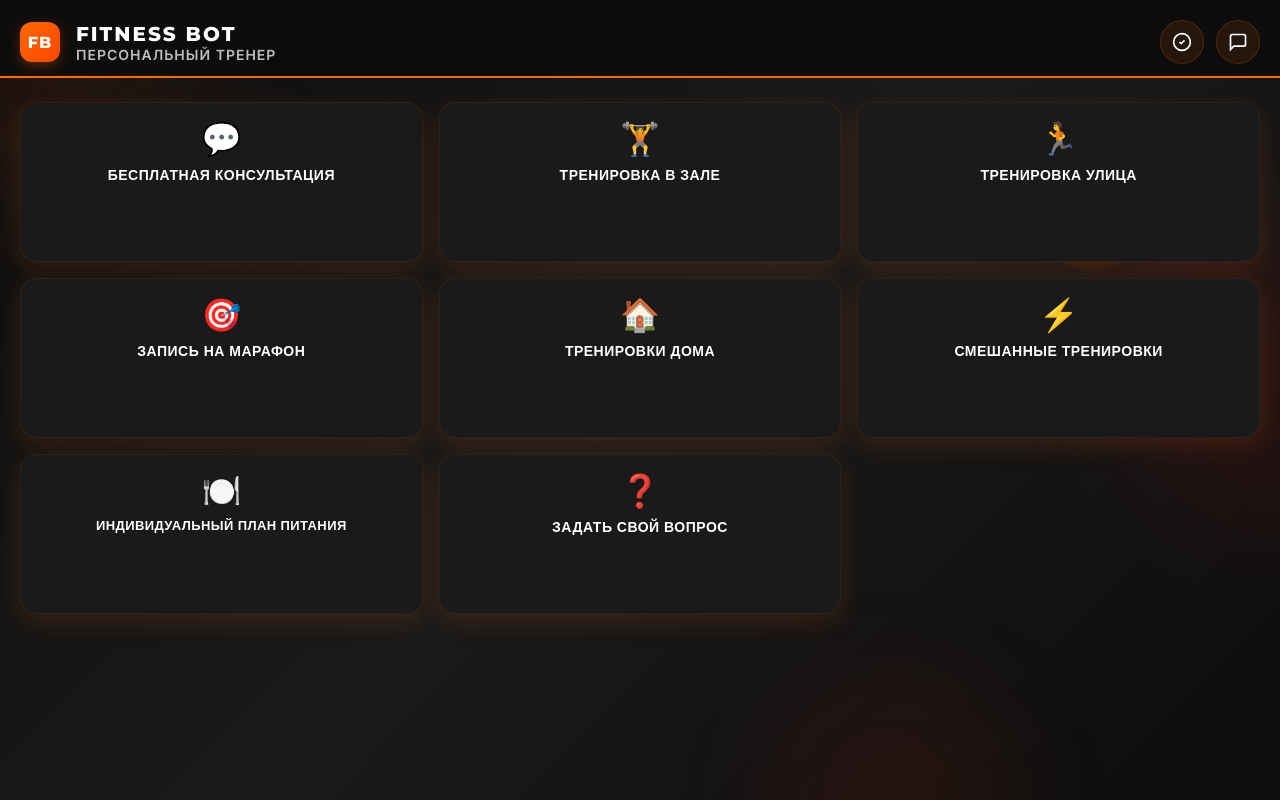
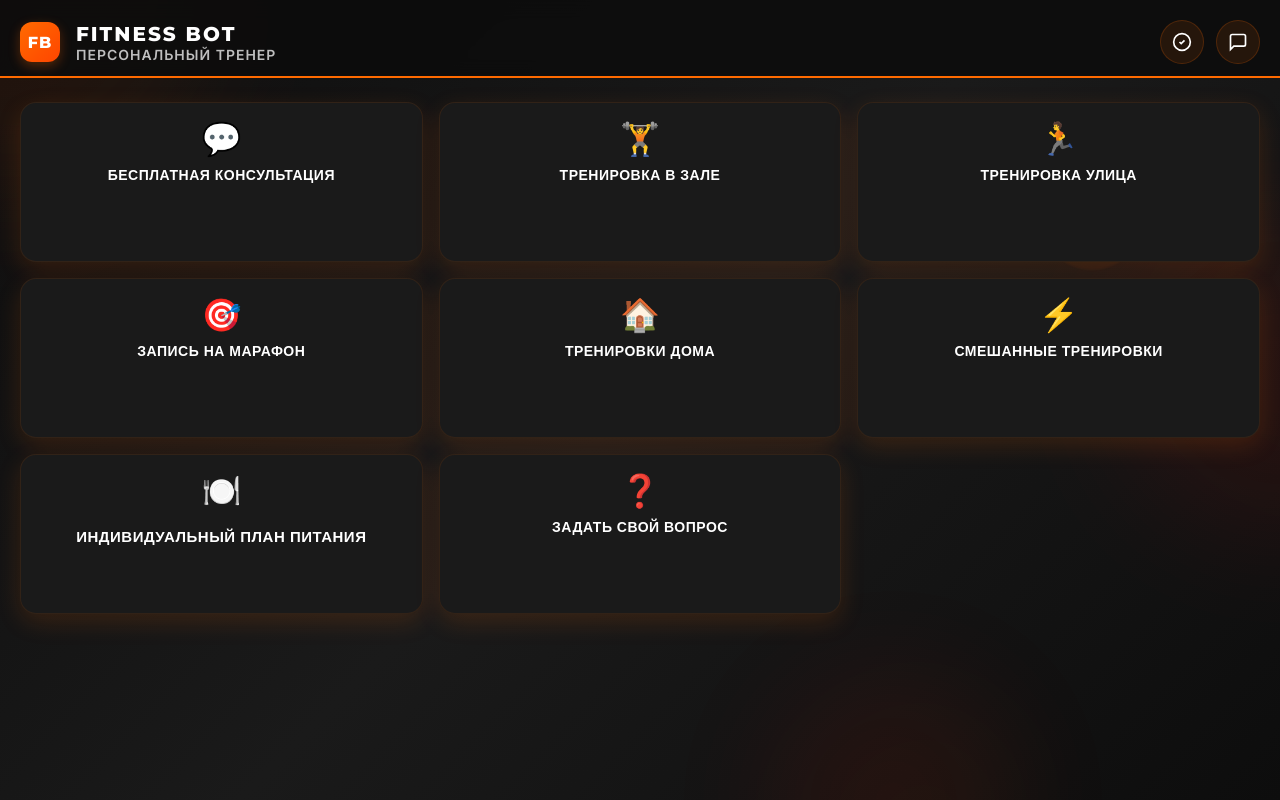
Before and after one commit to preff23/fitness-bot-miniapp, a plain HTML site: page index.html in a window 1280 px wide. Drawn offline with Linux system fonts and the light colour scheme.

Commit message:
Fix nutrition plan button: text wraps to two lines with proper centering, readable font size

```diff
--- a/styles.css
+++ b/styles.css
@@ -278,13 +278,19 @@ body {
 
 /* Special styles for long text buttons */
 .menu-card[data-action="nutrition_plan"] .card-label {
-  font-size: 11px;
-  letter-spacing: 0.2px;
-  white-space: nowrap;
+  font-size: 13px;
+  letter-spacing: 0.3px;
+  white-space: normal;
   overflow: visible;
   text-overflow: clip;
   max-width: 100%;
-  line-height: 1.1;
+  line-height: 1.2;
+  word-wrap: break-word;
+  text-align: center;
+  display: flex;
+  align-items: center;
+  justify-content: center;
+  min-height: 2.4em;
 }
 
 /* Bottom Sheet */
@@ -421,8 +427,8 @@ body {
 @media (min-width: 480px) {
   .menu-card { min-height: 140px; }
   .menu-card[data-action="nutrition_plan"] .card-label {
-    font-size: 12px;
-    letter-spacing: 0.3px;
+    font-size: 14px;
+    letter-spacing: 0.4px;
   }
 }
 @media (min-width: 768px) {
@@ -430,7 +436,7 @@ body {
   .menu-card { min-height: 160px; }
   .menu-grid { grid-template-columns: repeat(3, 1fr); }
   .menu-card[data-action="nutrition_plan"] .card-label {
-    font-size: 13px;
-    letter-spacing: 0.4px;
+    font-size: 15px;
+    letter-spacing: 0.5px;
   }
 }
```
Also changed, not shown: 1 other file.
